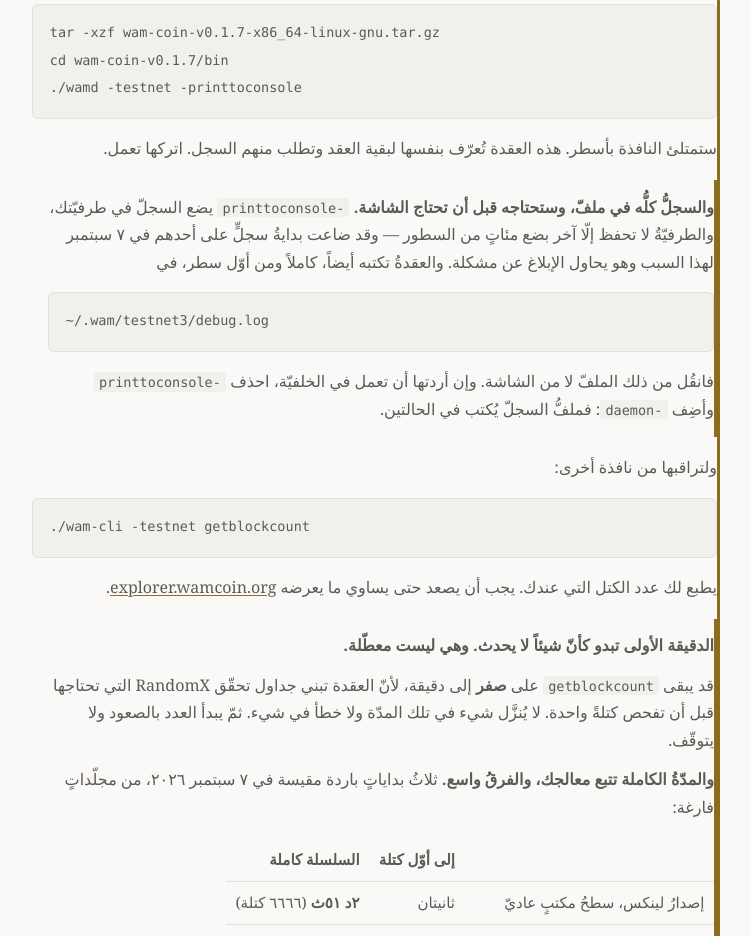
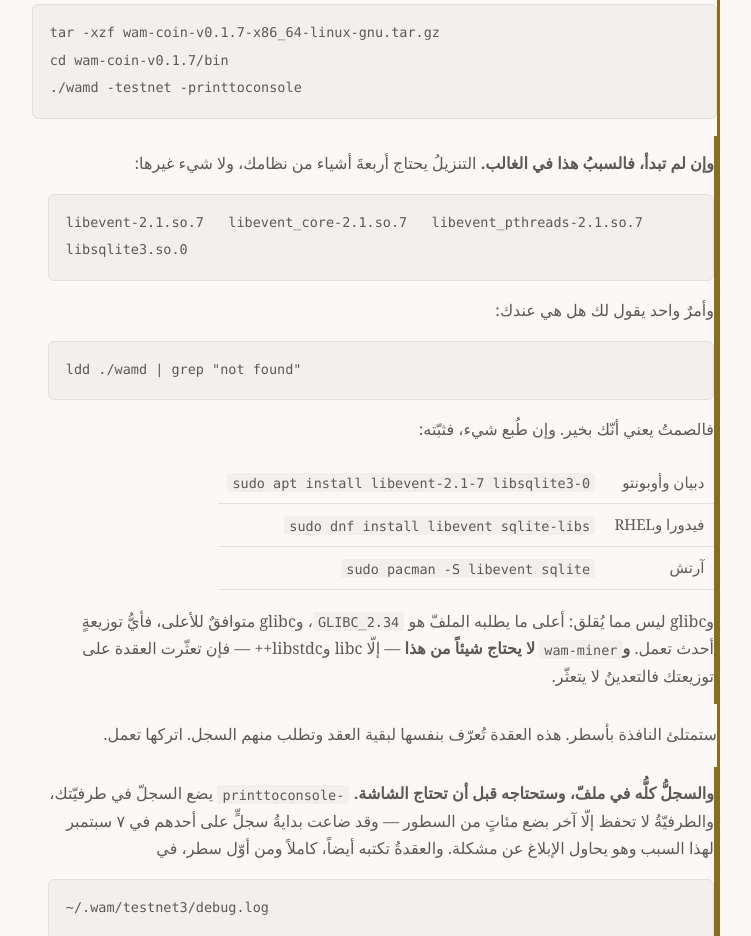
Before and after one commit to wam-coin-official/wam-coin, a plain HTML site: page start-ar/index.html in a window 1280 px wide. Shown: the part 2620-3556 px from the top of the page, without its empty margins (272-1023 px from the left). Drawn offline with Linux system fonts and the light colour scheme.

Commit message:
every machine that has run the release has been Debian-family
Sparks60 is reloading a third PC to Fedora 44 to test on it. Nobody has ever
run a WAM release on a non-Debian distribution, and the pages did not say what
the download needs -- BUILD.md has a Fedora section, but that is for compiling
from source, which is a different reader.

Measured off the published binary rather than guessed:

    libevent-2.1.so.7  libevent_core-2.1.so.7  libevent_pthreads-2.1.so.7
    libsqlite3.so.0
    highest symbol required: GLIBC_2.34

Four libraries and nothing else, and glibc is backward compatible so 2.34
is satisfied by anything newer -- Fedora 44 included. The one real question is
libevent's soname, which has been 2.1.so.7 for years; "has been for years" is
not a measurement and his will be the first.

Both guides now list the four, give `ldd ./wamd | grep "not found"` as the
one-second answer, and name the package on Debian, Fedora and Arch.

And the fact worth having on the page: wam-miner needs only libc and
libstdc++. Whatever a distribution does to the node, mining is unaffected --
which matters more than the node does for a chain that needs hashrate.

```diff
--- a/start-ar/index.html
+++ b/start-ar/index.html
@@ -104,6 +104,18 @@ bash verify_release.sh .</code></pre>
 <pre><code>tar -xzf wam-coin-v0.1.7-x86_64-linux-gnu.tar.gz
 cd wam-coin-v0.1.7/bin
 ./wamd -testnet -printtoconsole</code></pre>
+<blockquote><p><strong>وإن لم تبدأ، فالسببُ هذا في الغالب.</strong> التنزيلُ يحتاج أربعةَ أشياء من نظامك، ولا شيء غيرها:</p>
+<pre><code>libevent-2.1.so.7   libevent_core-2.1.so.7   libevent_pthreads-2.1.so.7
+libsqlite3.so.0</code></pre>
+<p>وأمرٌ واحد يقول لك هل هي عندك:</p>
+<pre><code>ldd ./wamd | grep "not found"</code></pre>
+<p>فالصمتُ يعني أنّك بخير. وإن طُبع شيء، فثبّته:</p>
+<table><tbody>
+<tr><td>دبيان وأوبونتو</td><td><code>sudo apt install libevent-2.1-7 libsqlite3-0</code></td></tr>
+<tr><td>فيدورا وRHEL</td><td><code>sudo dnf install libevent sqlite-libs</code></td></tr>
+<tr><td>آرتش</td><td><code>sudo pacman -S libevent sqlite</code></td></tr>
+</tbody></table>
+<p>وglibc ليس مما يُقلق: أعلى ما يطلبه الملفّ هو <code>GLIBC_2.34</code>، وglibc متوافقٌ للأعلى، فأيُّ توزيعةٍ أحدث تعمل. <strong>و<code>wam-miner</code> لا يحتاج شيئاً من هذا</strong> — إلّا libc وlibstdc++ — فإن تعثّرت العقدة على توزيعتك فالتعدينُ لا يتعثّر.</p></blockquote>
 <p>ستمتلئ النافذة بأسطر. هذه العقدة تُعرّف بنفسها لبقية العقد وتطلب منهم السجل. اتركها تعمل.</p>
 <blockquote><p><strong>والسجلُّ كلُّه في ملفّ، وستحتاجه قبل أن تحتاج الشاشة.</strong> <code>-printtoconsole</code> يضع السجلّ في طرفيّتك، والطرفيّةُ لا تحفظ إلّا آخر بضع مئاتٍ من السطور — وقد ضاعت بدايةُ سجلٍّ على أحدهم في ٧ سبتمبر لهذا السبب وهو يحاول الإبلاغ عن مشكلة. والعقدةُ تكتبه أيضاً، كاملاً ومن أوّل سطر، في</p>
 <pre><code>~/.wam/testnet3/debug.log</code></pre>
```
Also changed, not shown: start/index.html (+12 -0 lines).
